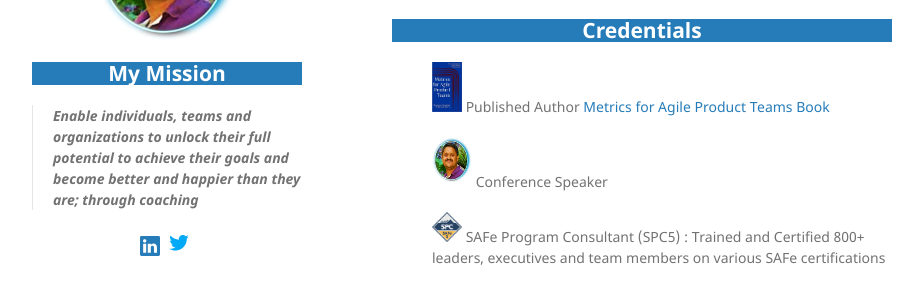
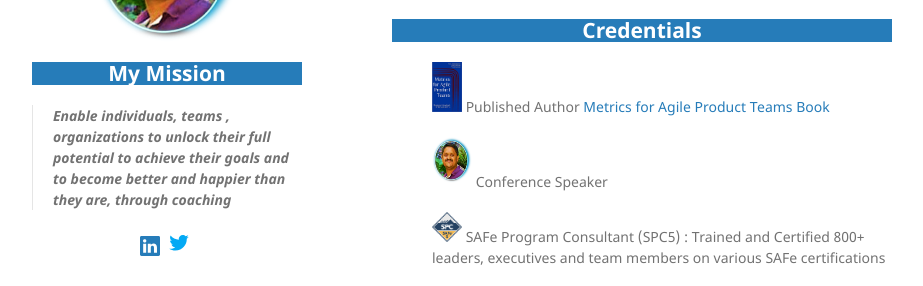
Before and after one commit to GuruPrasadThimmapuram/GuruPrasadThimmapuram.github.io, a Jekyll site: the page built from index.html, in a window 1280 px wide. Shown: the part 248-534 px from the top of the page, without its empty margins (178-1101 px from the left). Built offline with Jekyll 4.4.1, drawn with Linux system fonts in a browser that asks for light colours.

Commit message:
update config

```diff
--- a/_config.yml
+++ b/_config.yml
@@ -5,7 +5,7 @@ title                    : "Guru Thimmapuram"
 title_separator          : "-"
 subtitle                 :
 name                     : "Guru Thimmapuram"
-description              : "Enable individuals, teams and organizations to unlock their full potential to achieve their goals and become better and happier than they are; through coaching"
+description              : "Enable individuals, teams , organizations to unlock their full potential to achieve their goals and to become better and happier than they are, through coaching"
 url                      : https://GuruPrasadThimmapuram.github.io
 baseurl                  :
 repository               : # GitHub username/repo-name e.g. "mmistakes/minimal-mistakes"
```
Also changed, not shown: 1 other file.
